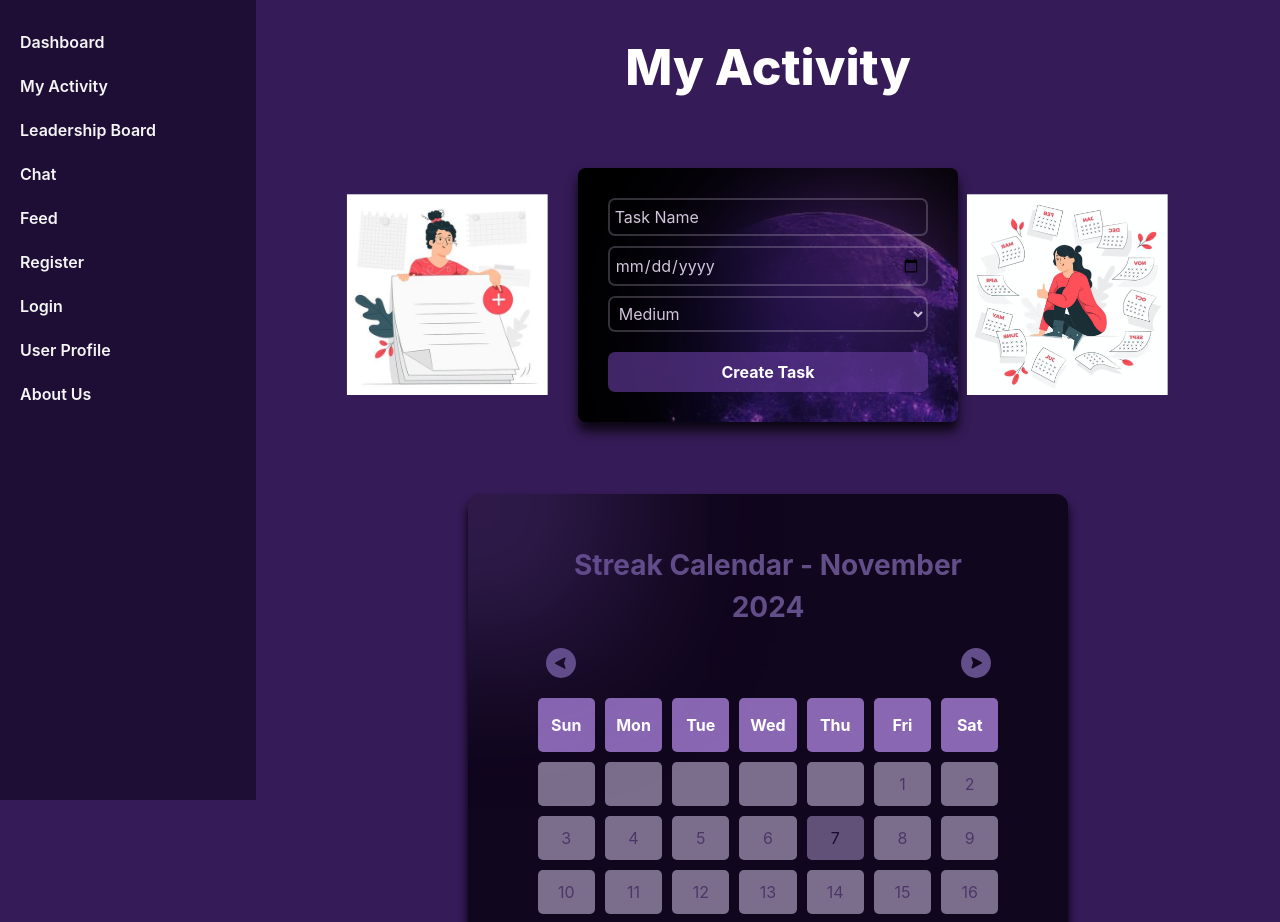
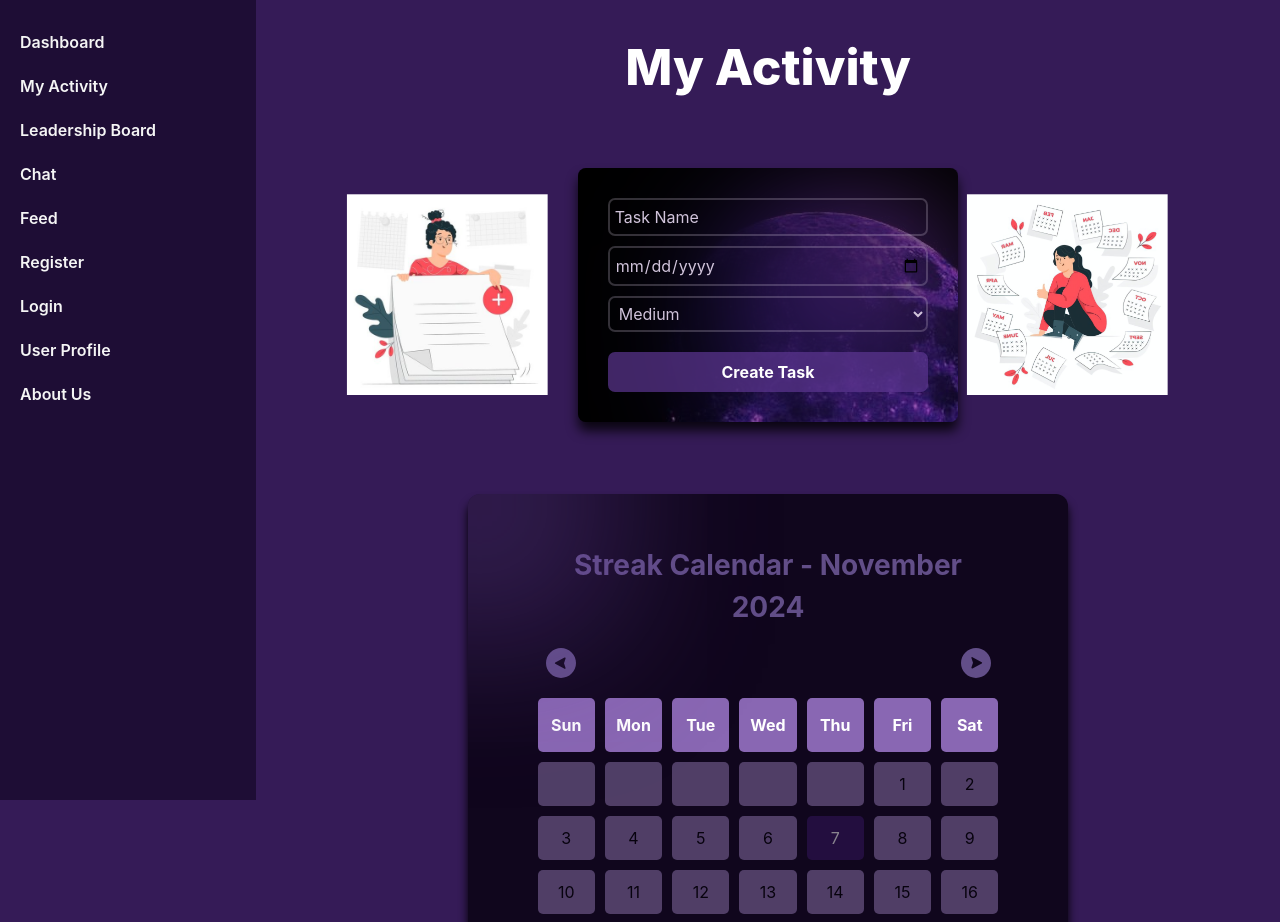
Before and after one commit to meghanavasava/taskChamp, a React (Create React App) app: page /MyActivity in a window 1280 px wide. Shown: the top 922 px of the page. Built offline with nearby package versions, Linux system fonts and the light colour scheme; no server answers; the database is empty.

Commit message:
Streak-Dark-UI-2

```diff
--- a/src/Components/StreakCalendar.module.css
+++ b/src/Components/StreakCalendar.module.css
@@ -54,20 +54,6 @@
 
 .streak_calendar_table {
   padding: 50px 70px;
-  /* background: linear-gradient(
-    90deg,
-    #000000,
-    #11092b,
-    #1a0c33,
-    #200f3a,
-    #26123f,
-    #2b1545,
-    #30194a,
-    #351d50,
-    #3a2155,
-    #3f255b,
-    #000000
-  ); */
   background-color: #10061d;
   border-radius: 12px;
   position: relative; /* Needed to contain the absolute position of glowing effect */
@@ -84,8 +70,8 @@
 
 .streak_calendar_day {
   padding: 10px 8px;
-  background-color: #e6d5fb;
-  color: #8967b3;
+  background-color: #a286c5df;
+  color: black;
   text-align: center;
   opacity: 0.5;
   cursor: pointer;
@@ -95,20 +81,23 @@
 
 .streak_calendar_day:hover {
   transform: scale(1.02);
-  background-color: #ceb7eb;
-  box-shadow: 0 4px 12px rgba(123, 68, 165, 0.35);
+  background-color: #f5f1f9f1;
+  box-shadow: 0 4px 12px black;
 }
 
 .streak_calendar_day.activity {
-  background-color: #9c76c1;
+  background-color: #453262df;
+  opacity: 1;
 }
 
 .streak_calendar_day.special {
-  background-color: #e6d5fb;
+  background-color: #453262df;
+  opacity: 1;
 }
 
 .streak_calendar_day.special:hover {
-  background-color: #ceb7eb;
+  background-color: #371761 !important;
+  opacity: 1;
 }
 
 .task_section {
@@ -155,8 +144,8 @@ body {
 }
 
 .selected_day {
-  background-color: #b19cd3 !important;
-  color: #1c0432ec;
+  background-color: #371761 !important;
+  color: white;
 }
 
 .streak_calendar_table:hover {
```
